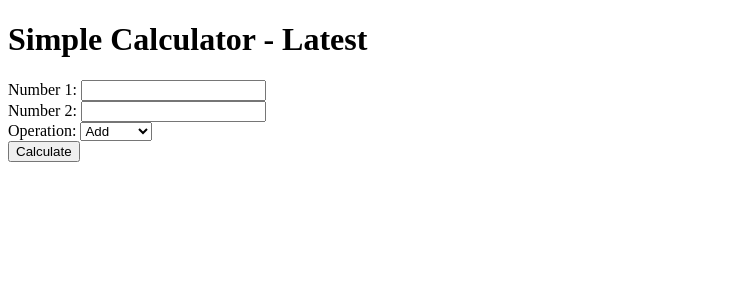
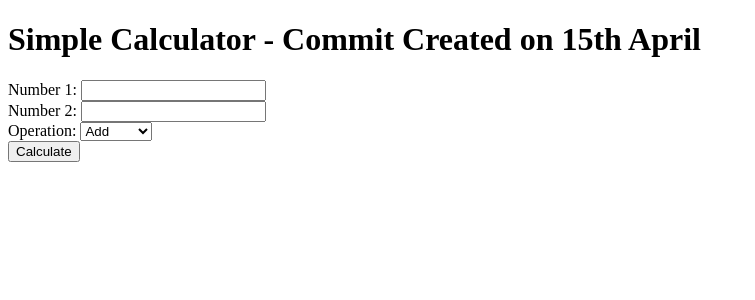
Before and after one commit to raisakuna/test_proj, a Flask app: page / in a window 1280 px wide. Shown: the top 300 px of the page, without its empty margins (0-755 px from the left). Run offline with Flask 3, Linux system fonts and the light colour scheme.

Commit message:
Update index.html

```diff
--- a/templates/index.html
+++ b/templates/index.html
@@ -1,10 +1,10 @@
 <!DOCTYPE html>
 <html>
 <head>
-    <title>Simple Calculator Flask - New</title>
+    <title>Simple Calculator Flask</title>
 </head>
 <body>
-    <h1>Simple Calculator - Latest</h1>
+    <h1>Simple Calculator - Commit Created on 15th April</h1>
     <form method="post">
         <label for="num1">Number 1:</label>
         <input type="text" name="num1" required>
```
